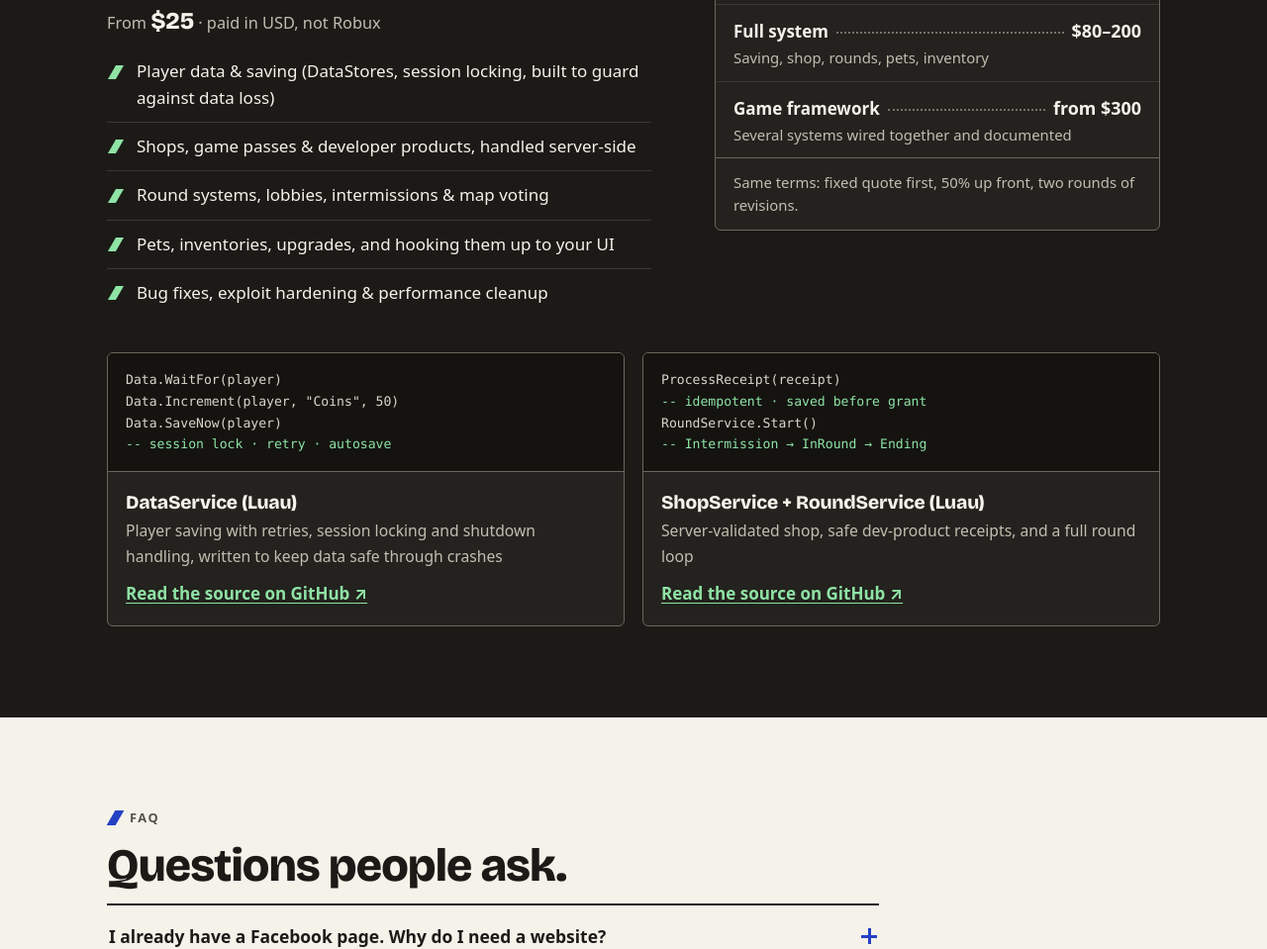
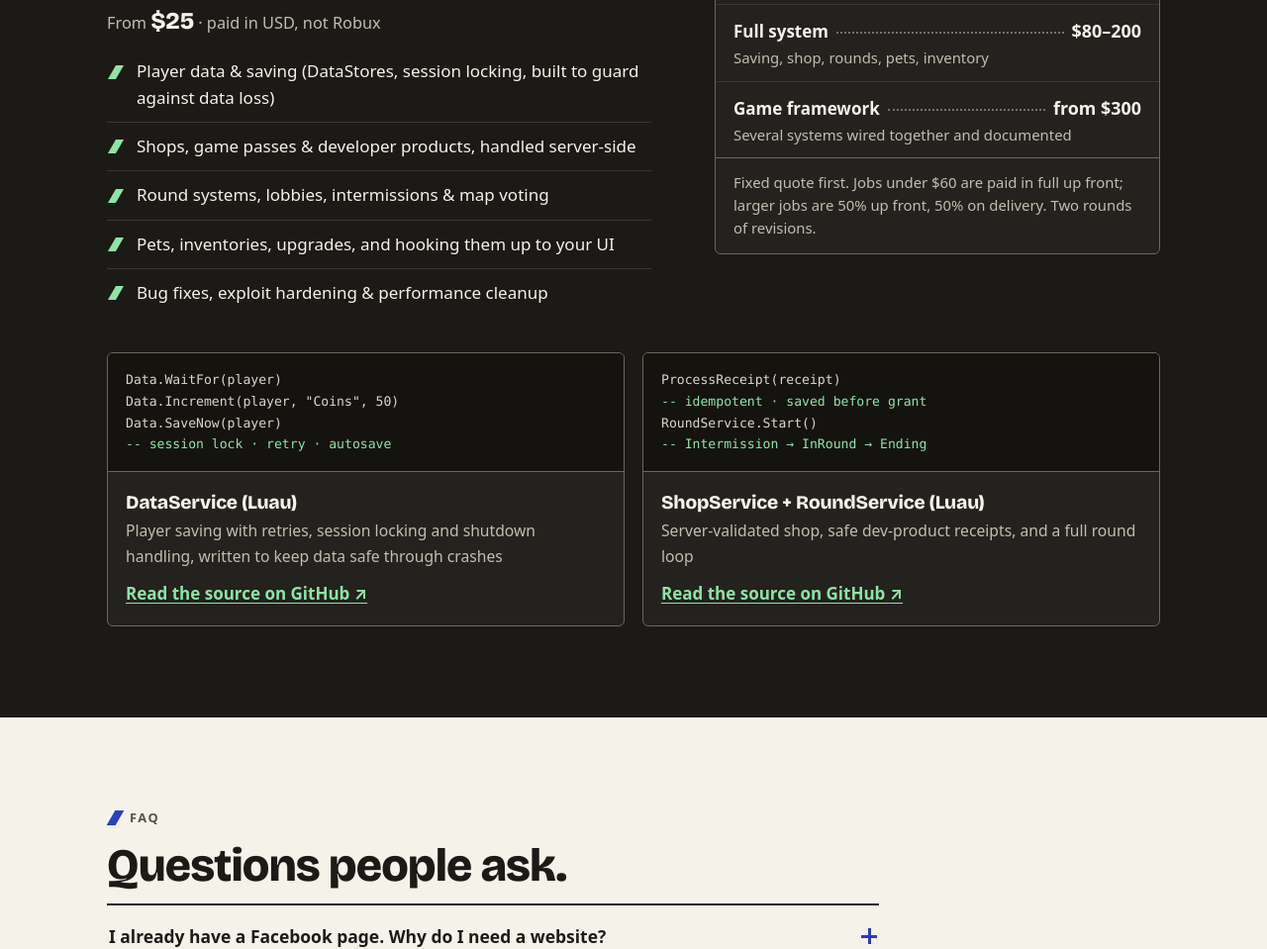
Before and after one commit to jacobkozin/jacobkozin.github.io, a plain HTML site: page index.html in a window 1280 px wide. Shown: the part 4224-5183 px from the top of the page at 99% size. Drawn offline with nearby package versions, Linux system fonts and the light colour scheme; a web font is replaced by a local one.

Commit message:
State the under-$60 payment rule on the Roblox price sheet
Jobs under $60 are paid in full up front; larger jobs stay 50/50.
Matches the documented Roblox offer terms.

```diff
--- a/index.html
+++ b/index.html
@@ -441,7 +441,7 @@
             <li><b>Full system</b><span class="dots" aria-hidden="true"></span><strong>$80–200</strong><small>Saving, shop, rounds, pets, inventory</small></li>
             <li><b>Game framework</b><span class="dots" aria-hidden="true"></span><strong>from $300</strong><small>Several systems wired together and documented</small></li>
           </ul>
-          <p class="sheet-foot">Same terms: fixed quote first, 50% up front, two rounds of revisions.</p>
+          <p class="sheet-foot">Fixed quote first. Jobs under $60 are paid in full up front; larger jobs are 50% up front, 50% on delivery. Two rounds of revisions.</p>
         </div>
       </div>
 
```
